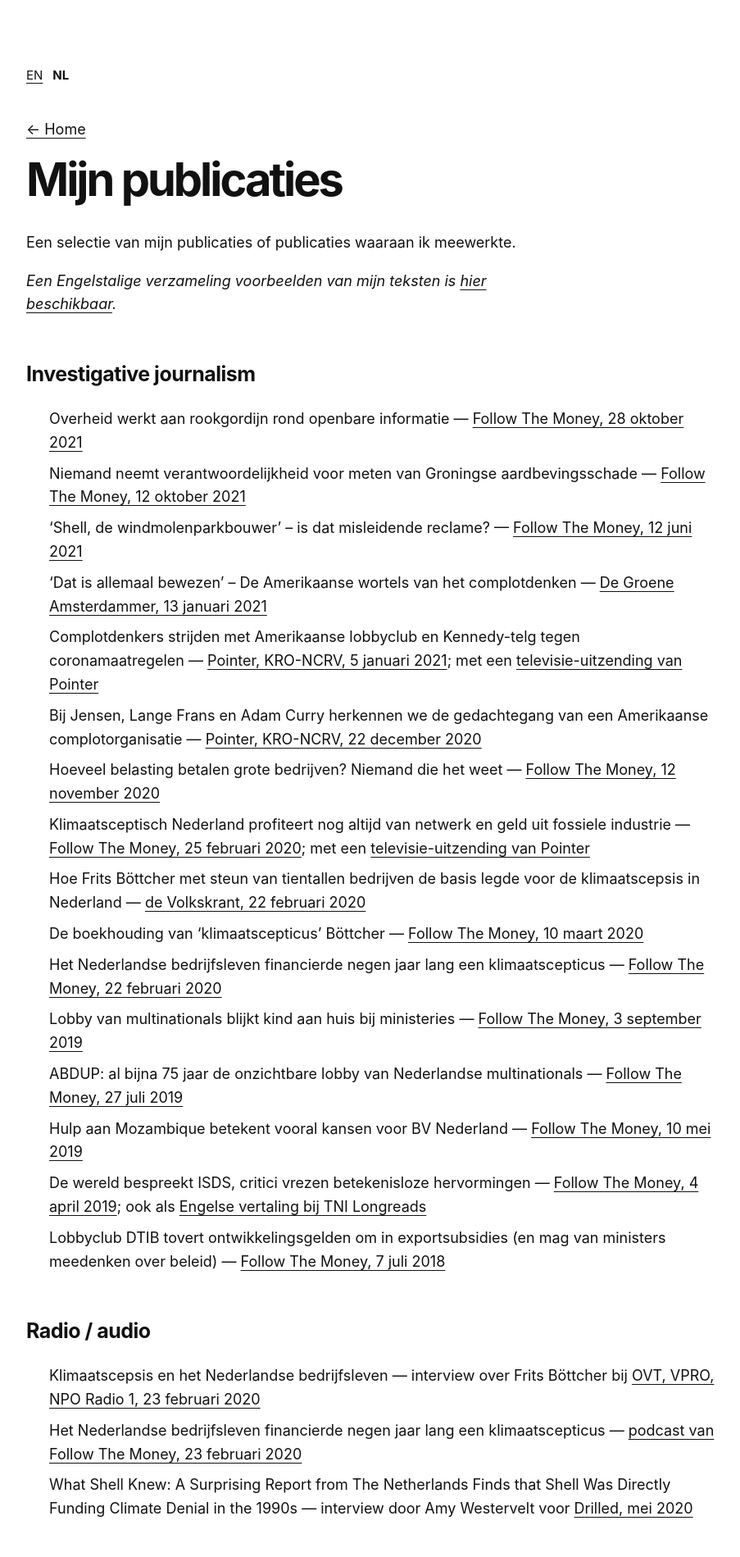
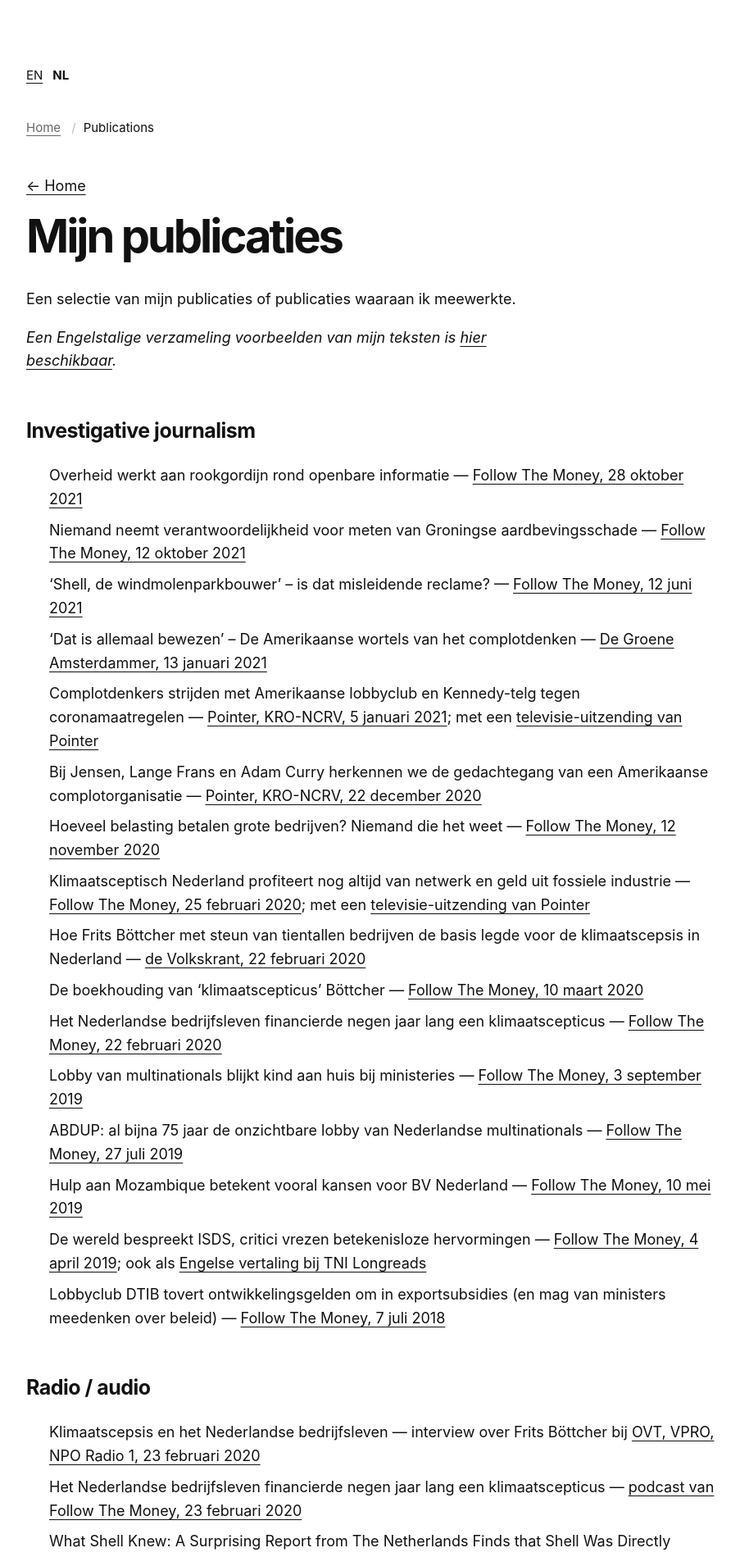
Before and after one commit to alexanderbeunder/official-website, a Jekyll site: the page built from nl/publications/index.html, in a window 1280 px wide. Shown: the top 1899 px of the page at 82% size, without its empty margins (188-1091 px from the left). Built offline with Jekyll 4.4.1, drawn with Linux system fonts in a browser that asks for light colours; some of the changed text lies outside the part shown.

Commit message:
breadcrumb

```diff
--- /dev/null
+++ b/_includes/breadcrumbs.html
@@ -0,0 +1,75 @@
+{% unless page.translation_key == "homepage" %}
+
+    {% assign path_parts = page.url | split: "/" %}
+
+    {% if page.lang == "nl" %}
+        {% assign home_url = "/nl/" %}
+        {% assign home_label = "Home" %}
+        {% assign current_path = "/nl" %}
+    {% else %}
+        {% assign home_url = "/" %}
+        {% assign home_label = "Home" %}
+        {% assign current_path = "" %}
+    {% endif %}
+
+    <nav class="breadcrumbs" aria-label="Breadcrumb">
+        <ol>
+            <li>
+                <a href="{{ home_url }}">{{ home_label }}</a>
+            </li>
+
+            {% for part in path_parts %}
+                {% if part != "" and part != "nl" %}
+
+                    {% assign current_path = current_path
+                        | append: "/"
+                        | append: part %}
+
+                    {% assign directory_url = current_path | append: "/" %}
+
+                    {% assign matching_page = site.pages
+                        | where: "url", current_path
+                        | first %}
+
+                    {% unless matching_page %}
+                        {% assign matching_page = site.pages
+                            | where: "url", directory_url
+                            | first %}
+                    {% endunless %}
+
+                    {% if matching_page %}
+                        {% assign crumb_label = matching_page.breadcrumb
+                            | default: matching_page.title %}
+                    {% else %}
+                        {% assign crumb_label = part
+                            | remove: ".html"
+                            | replace: "-", " "
+                            | capitalize %}
+                    {% endif %}
+
+                    {% assign is_current_page = false %}
+
+                    {% if page.url == current_path or page.url == directory_url %}
+                        {% assign is_current_page = true %}
+                    {% endif %}
+
+                    <li>
+                        {% if is_current_page %}
+                            <span aria-current="page">
+                                {{ crumb_label }}
+                            </span>
+                        {% elsif matching_page %}
+                            <a href="{{ matching_page.url | relative_url }}">
+                                {{ crumb_label }}
+                            </a>
+                        {% else %}
+                            <span>{{ crumb_label }}</span>
+                        {% endif %}
+                    </li>
+
+                {% endif %}
+            {% endfor %}
+        </ol>
+    </nav>
+
+{% endunless %}
--- a/_layouts/default.html
+++ b/_layouts/default.html
@@ -35,9 +35,11 @@
 <body>
     {% include language-switcher.html %}
 
+     {% include breadcrumbs.html %}
+
     {{ content }}
 
-    {% include footer.html %}
+
 </body>
 
 </html>
--- a/nl/publications/index.html
+++ b/nl/publications/index.html
@@ -1,6 +1,7 @@
 ---
 layout: default
 title: Publicaties — Alexander Beunder
+breadcrumb: Publications
 description: Publicaties van journalist Alexander Beunder.
 lang: nl
 translation_key: publications
--- a/publications/index.html
+++ b/publications/index.html
@@ -1,6 +1,7 @@
 ---
 layout: default
 title: Publications — Alexander Beunder
+breadcrumb: Publications
 description: Publications by journalist Alexander Beunder.
 lang: en
 translation_key: publications
--- a/style.css
+++ b/style.css
@@ -275,3 +275,36 @@ small {
     text-decoration: underline;
     text-underline-offset: 4px;
 }
+
+.breadcrumbs {
+    margin: 0 0 45px;
+    font-size: 15px;
+    color: #777777;
+}
+
+.breadcrumbs ol {
+    display: flex;
+    flex-wrap: wrap;
+    gap: 0;
+    list-style: none;
+    margin: 0;
+    padding: 0;
+}
+
+.breadcrumbs li {
+    margin: 0;
+}
+
+.breadcrumbs li:not(:last-child)::after {
+    content: "/";
+    margin: 0 9px;
+    color: #bbbbbb;
+}
+
+.breadcrumbs a {
+    color: #666666;
+}
+
+.breadcrumbs [aria-current="page"] {
+    color: #111111;
+}
```
